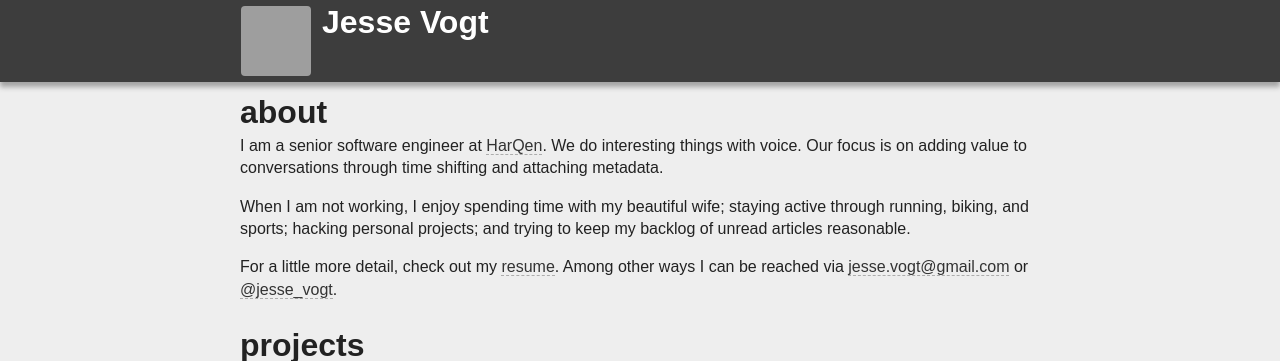
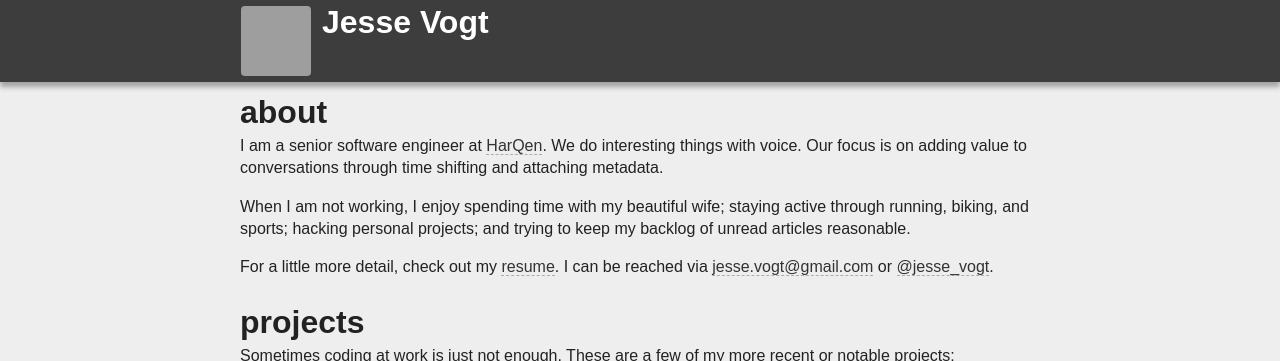
Before and after one commit to jessevogt/jessevogt.github.io, a Jekyll site: the page built from index.md, in a window 1280 px wide, cut to the strip 0-361 px from the top of the page. Built offline with Jekyll 4.4.1, drawn with Linux system fonts in a browser that asks for light colours; grey boxes are pictures that could not be loaded.

Commit message:
Update index.md

```diff
--- a/index.md
+++ b/index.md
@@ -20,8 +20,8 @@ When I am not working, I enjoy spending time with my beautiful wife; staying
 active through running, biking, and sports; hacking personal projects; and
 trying to keep my backlog of unread articles reasonable.
 
-For a little more detail, check out my [resume][resume]. Among other ways I can
-be reached via [jesse.vogt@gmail.com][email] or [@jesse_vogt][twitter].
+For a little more detail, check out my [resume][resume]. I can be reached via
+[jesse.vogt@gmail.com][email] or [@jesse_vogt][twitter].
 
 projects
 ========
```
